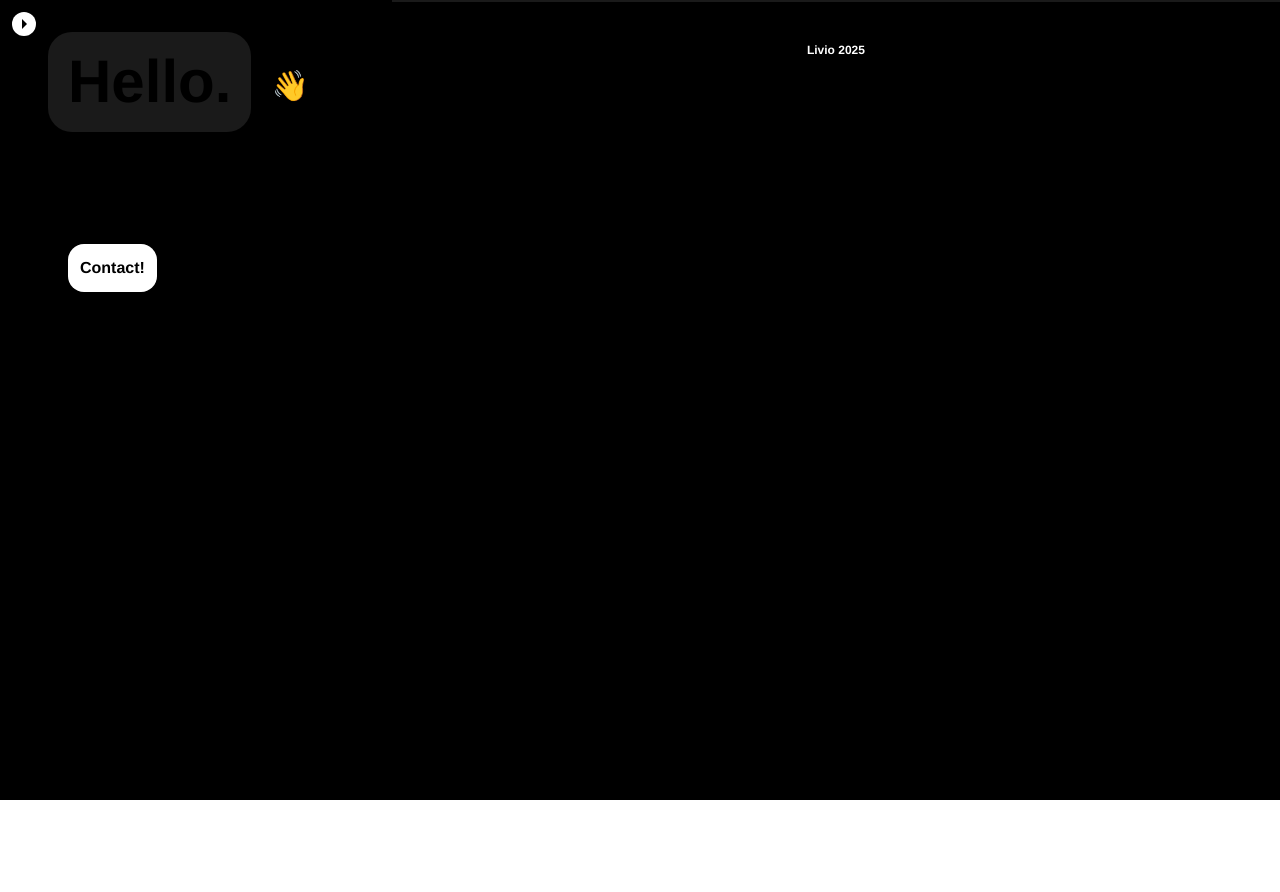
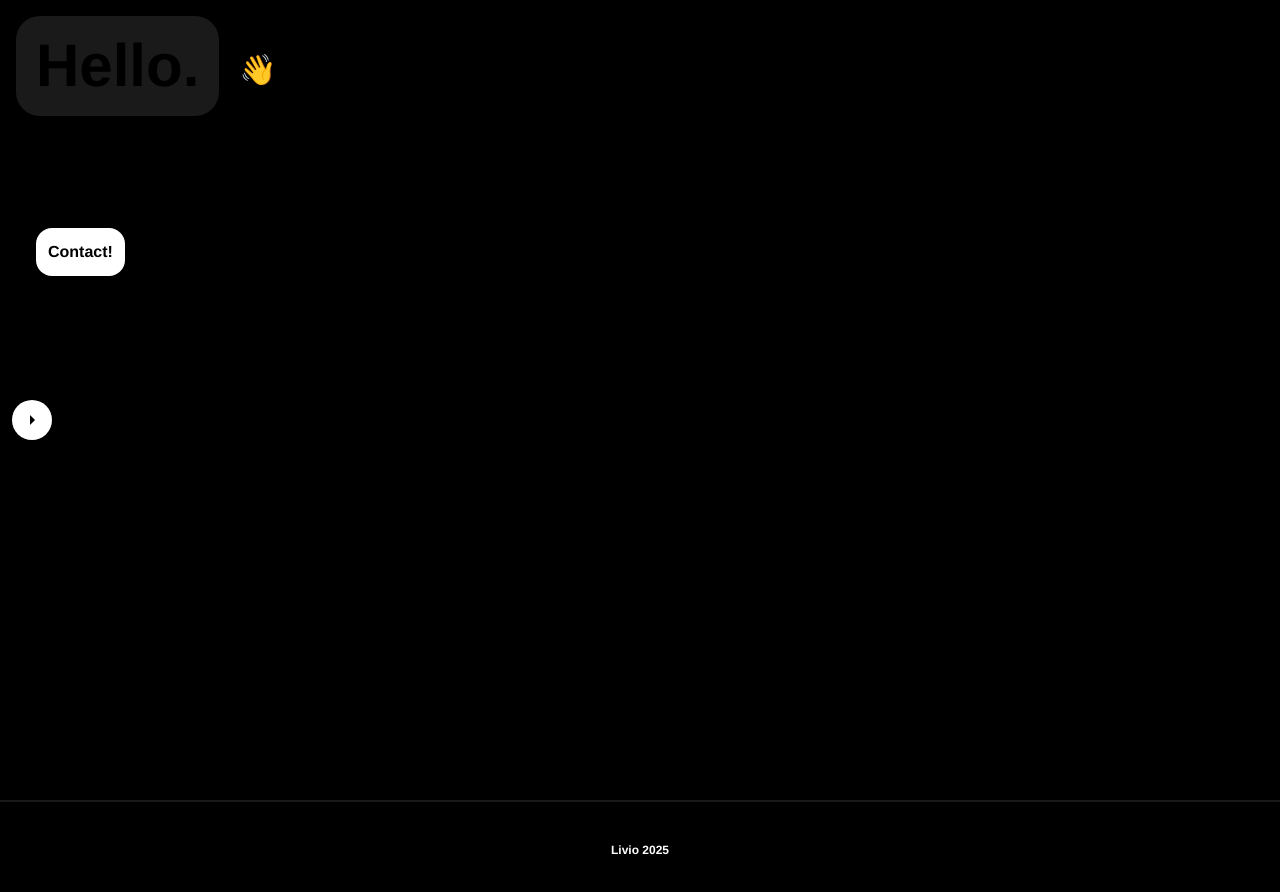
Before and after one commit to Livio21/personal-website, a React (Vite) app: page / in a window 1280 px wide. Shown: the top 892 px of the page. Before the commit the page ends 800 px from the top, so only its background shows below. Built offline with nearby package versions, Linux system fonts and the light colour scheme.

Commit message:
Nav changes

```diff
--- a/src/App.css
+++ b/src/App.css
@@ -4,8 +4,6 @@
   font-family: "Franklin Gothic Medium", "Arial Narrow", Arial, sans-serif;
   font-optical-sizing: auto;
   font-style: normal;
-  width: 100%;
-  height:100vh;
+  position: relative;
   background-color: black;
-  display: flex;
 }
--- a/src/App.jsx
+++ b/src/App.jsx
@@ -5,31 +5,26 @@ import ContactPage from "./Pages/ContactPage";
 import PortofolioPage from "./Pages/PortofolioPage";
 import NavBar from "./Components/NavBar";
 import Footer from "./Components/Footer";
-import { useRef } from "react";
 import { AnimatePresence } from "framer-motion";
 import { Routes, Route, useLocation } from "react-router-dom";
 
 function App() {
   const location = useLocation();
-  const constraintsRef = useRef(null);
 
   return (
     <>
       <NavBar />
-      <div className="py-8" id="canvas" ref={constraintsRef}>
+      <div className="p-4 min-h-screen">
         <AnimatePresence initial={false} mode="wait">
           <Routes location={location} key={location.pathname}>
-            <Route
-              index
-              element={<HomePage constraintsRef={constraintsRef} />}
-            />
+            <Route index element={<HomePage />} />
             <Route path="/about" element={<AboutPage />} />
             <Route path="/contact" element={<ContactPage />} />
             <Route path="/works" element={<PortofolioPage />} />
           </Routes>
         </AnimatePresence>
-      </div>
-      <Footer />
+    </div>
+    <Footer />
     </>
   );
 }
--- a/src/Components/Footer.jsx
+++ b/src/Components/Footer.jsx
@@ -1,6 +1,6 @@
 function Footer() {
   return (
-    <footer className="w-full bg-black p-10 border-t-2 border-solid border-white/10">
+    <footer className="basis-full bg-black p-10 border-t-2 border-solid border-white/10">
       <div className="container">
         <div className="flex flex-col items-center justify-center">
           <p className="text-white font-bold text-xs text-center">
--- a/src/Components/NavBar.jsx
+++ b/src/Components/NavBar.jsx
@@ -15,16 +15,24 @@ function NavBar() {
 
   return (
     <div
-      id="navbar"
-      className={isOpen ? "shadow-lg pt-4 h-dvh" : "p-3 "}
+      className={
+        isOpen
+          ? "h-full absolute pt-3"
+          : "sticky top-1/2 left-3 w-0 h-0"
+      }
     >
       <div
-        className={isOpen ? " bg-white/10  pt-10 h-full rounded-tr-xl  " : "hidden  "}
+        id="navbar"
+        className={isOpen ? "h-full rounded-tr-xl   bg-zinc-900" : "hidden h-0 w-0 "}
       >
         <nav
           id="navbar-nav"
           onClick={toggle}
-          className={isOpen ? "sticky top-16 max-h-fit flex flex-col divide-solid divide-white/10 divide-y mt-4 " :"hidden" }
+          className={
+            isOpen
+              ? "sticky top-16 flex flex-col divide-solid divide-white/10 divide-y "
+              : "hidden"
+          }
         >
           <CustomLink to="/">Home</CustomLink>
           <CustomLink to="/about">About</CustomLink>
@@ -35,12 +43,12 @@ function NavBar() {
       <button
         className={
           isOpen
-            ? "hidden"
-            : "sticky top-3 rounded-full text-5xl bg-white overflow-hidden  hover:invert active:bg-zinc-100 material-symbols-outlined duration-300"
+            ? "hidden w-0 h-0"
+            : "material-symbols-outlined p-2 rounded-full bg-white overflow-hidden hover:invert active:bg-zinc-100  duration-300"
         }
         onClick={toggle}
       >
-        {isOpen ? "arrow_left" : "arrow_right"}
+        arrow_right
       </button>
     </div>
   );
--- a/src/Pages/HomePage.jsx
+++ b/src/Pages/HomePage.jsx
@@ -1,8 +1,8 @@
 import { motion } from "framer-motion";
 import { Link } from "react-router-dom";
-import { useState } from "react";
+import { useState, useRef } from "react";
 
-function HomePage(constraintsRef) {
+function HomePage() {
   const [clickCount, setClickCount] = useState(0);
   const [randomEmoji, setRandomEmoji] = useState("hmm");
   const [isHovered, setIsHovered] = useState(false);
@@ -69,6 +69,7 @@ function HomePage(constraintsRef) {
   const handleHelloClick = () => {
     setClickCount(clickCount + 1);
   };
+  const constraintsRef = useRef(null);
 
   return (
     <motion.div
@@ -78,7 +79,8 @@ function HomePage(constraintsRef) {
       exit={{
         opacity: 1,
       }}
-      className="flex w-full and h-full"
+      className="flex w-full "
+      ref={constraintsRef}
     >
       <div className="flex-col">
         <div className="flex gap-5 justify-between w-max h-max">
--- a/src/Pages/PortofolioPage.jsx
+++ b/src/Pages/PortofolioPage.jsx
@@ -113,13 +113,13 @@ function PortofolioPage() {
           onClick={prevCard}
           className="border-solid border-[1px] border-white/20 text-white px-4 py-2 rounded-md hover:bg-white/10 bg-black"
         >
-          <span class="material-symbols-outlined">arrow_drop_up</span>
+          <span className="material-symbols-outlined">arrow_drop_up</span>
         </button>
         <button
           onClick={nextCard}
           className="border-solid border-[1px] border-white/20 text-white px-4 py-2 rounded-md hover:bg-white/10 bg-black"
         >
-          <span class=" material-symbols-outlined">arrow_drop_down</span>
+          <span className=" material-symbols-outlined">arrow_drop_down</span>
         </button>
       </div>
     </>
```
Also changed, not shown: 1 other file (tests, documents, lock files or other folders).
